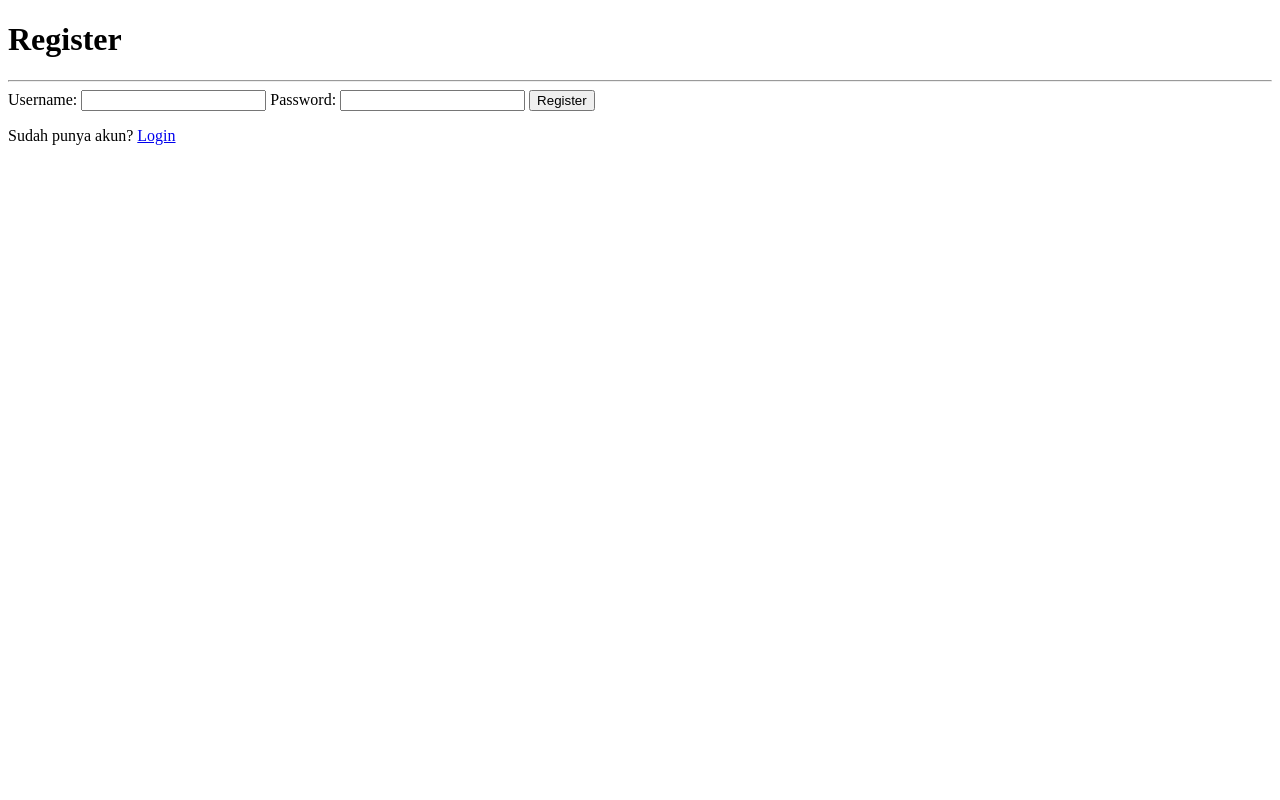
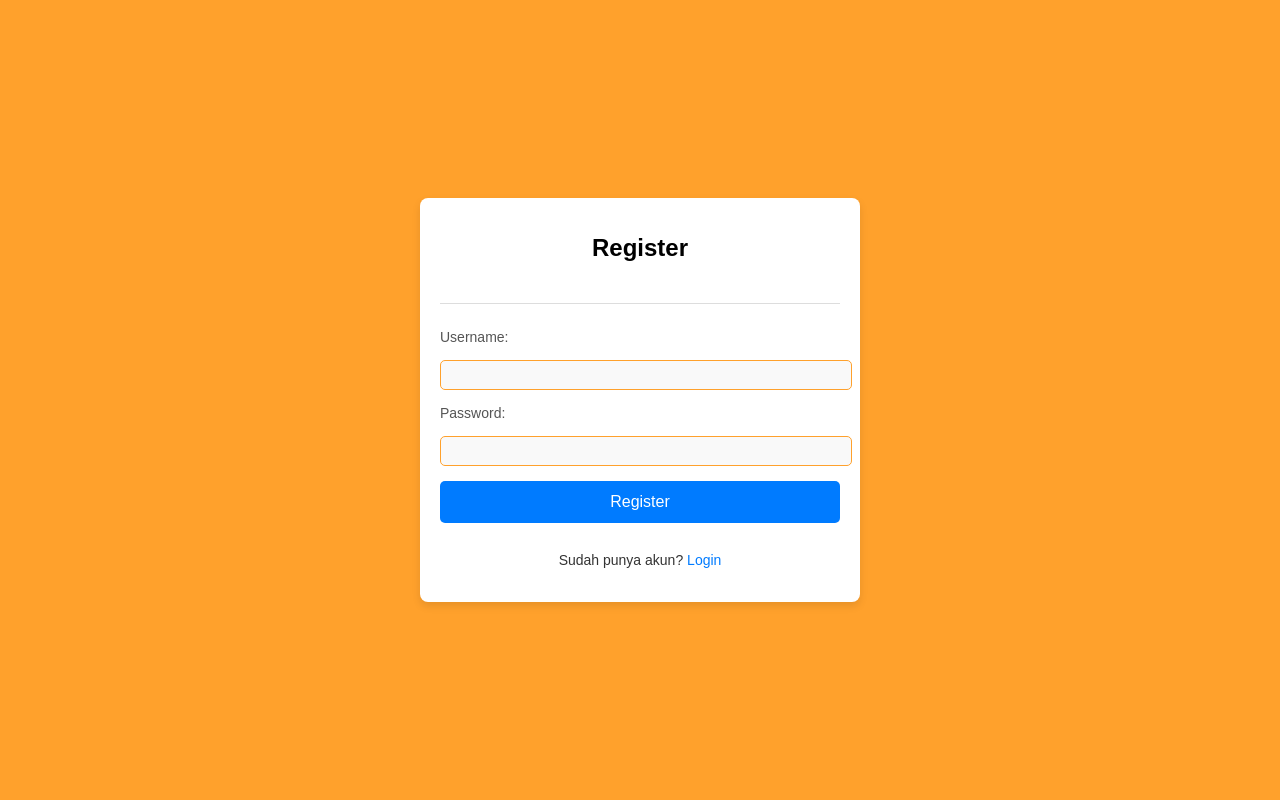
Before and after one commit to yunitarosadiya/SemangatYok, a PHP site: page /register.html in a window 1280 px wide. Run offline with PHP 8.4, Linux system fonts and the light colour scheme.

Commit message:
mengubah warna

```diff
--- a/dua.css
+++ b/dua.css
@@ -1,7 +1,7 @@
 /* Gaya Umum */
 body {
     font-family: Arial, sans-serif;
-    background-color: #f3f4f6;
+    background-color: #ffa12c;
     display: flex;
     justify-content: center;
     align-items: center;
@@ -27,7 +27,7 @@ form {
 
 h1 {
     font-size: 24px;
-    color: #333;
+    color: black;
     text-align: center;
 }
 
@@ -46,8 +46,8 @@ label {
 input[type="text"],
 input[type="password"] {
     width: 100%;
-    padding: 10px;
-    border: 1px solid #ddd;
+    padding: 5px;
+    border: 1px solid #ffa12c;
     border-radius: 5px;
     font-size: 16px;
     background-color: #f9f9f9;
--- a/register.html
+++ b/register.html
@@ -4,6 +4,7 @@
     <meta charset="UTF-8">
     <meta name="viewport" content="width=device-width, initial-scale=1.0">
     <title>Register</title>
+    <link rel="stylesheet" href="dua.css">
 </head>
 <body>
     <div class="container">
```
